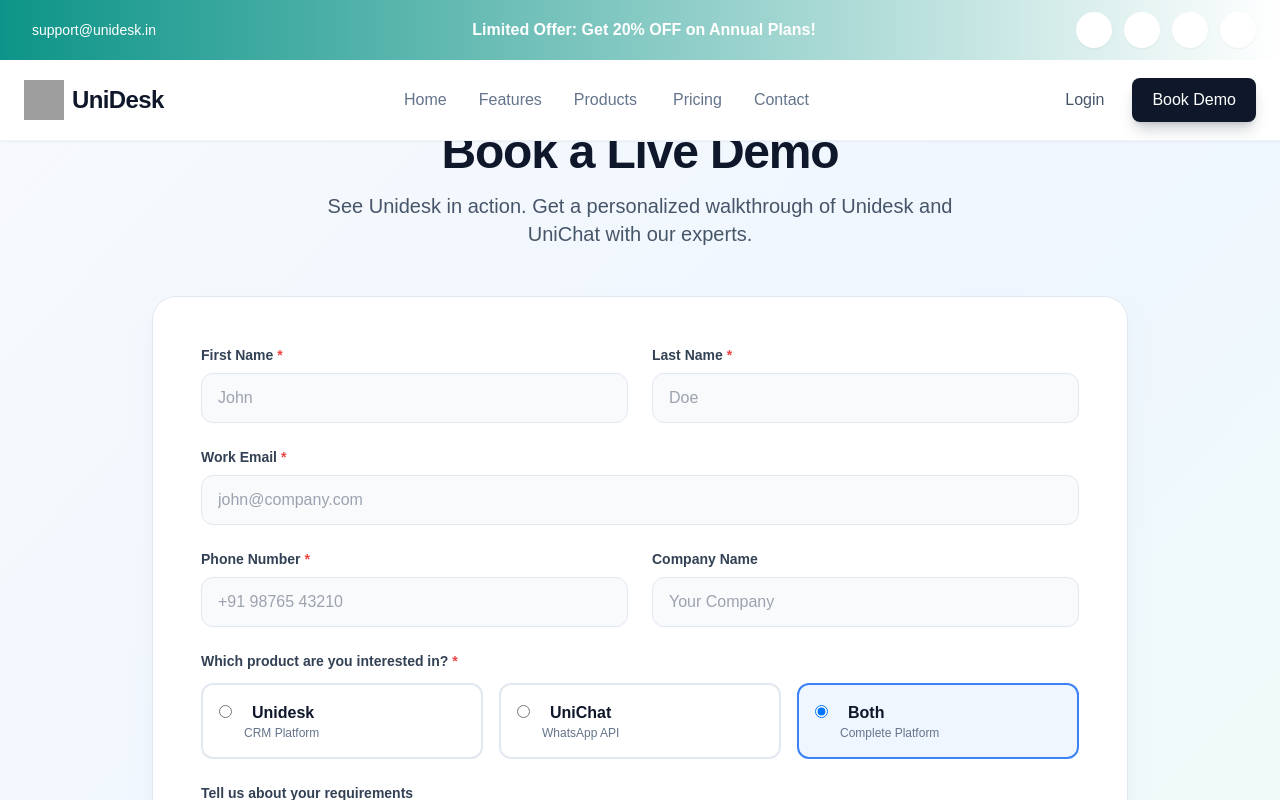
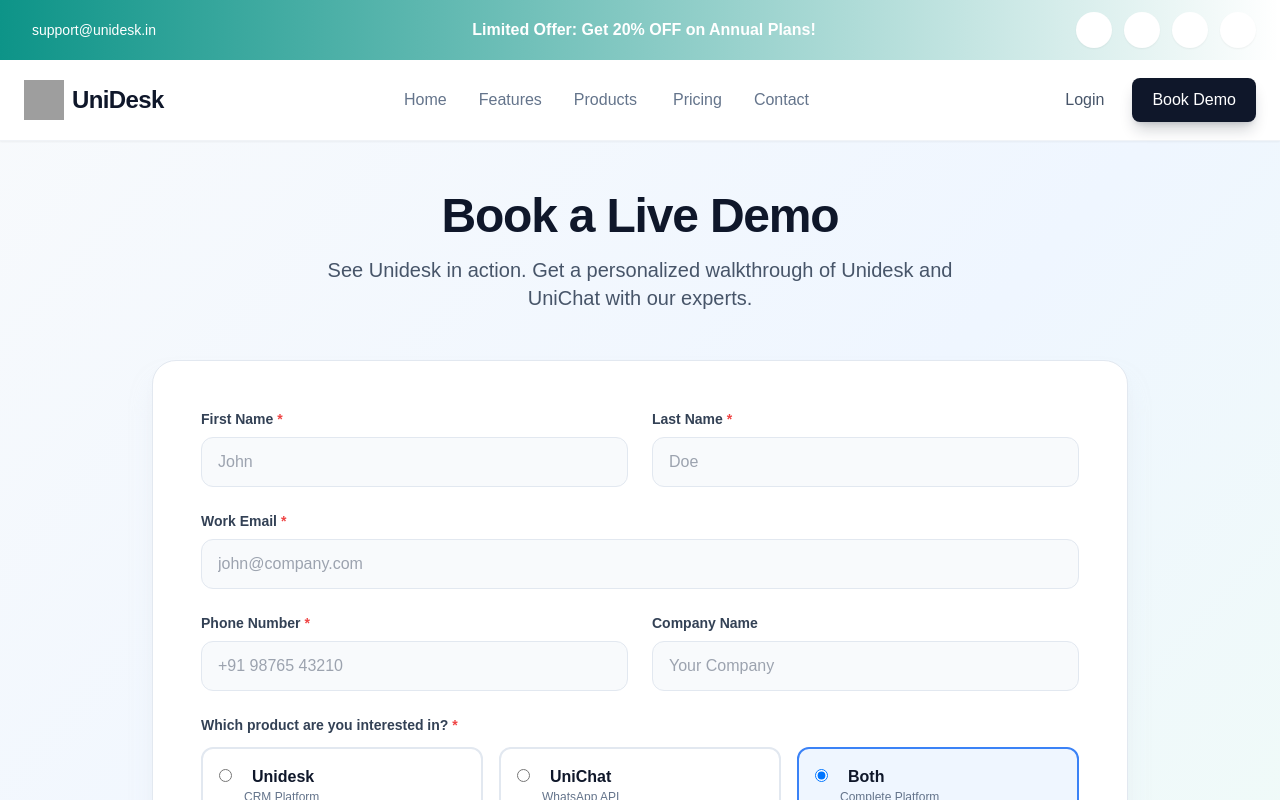
Before and after one commit to raovipul4-tech/unidesk-main, a Next.js app in the folder apps/web/: page /book-demo in a window 1280 px wide. Shown: the top 800 px of the page. Built offline with nearby package versions, Linux system fonts and the light colour scheme; grey boxes are pictures that could not be loaded; a web font is replaced by a local one.

Commit message:
Update from AppGen

```diff
--- a/apps/web/app/book-demo/page.tsx
+++ b/apps/web/app/book-demo/page.tsx
@@ -64,7 +64,7 @@
       <div className="font-sans text-slate-900 antialiased selection:bg-brand-100 selection:text-brand-900">
         <Header />
 
-        <main className="pt-32 pb-20 min-h-screen relative overflow-hidden bg-gradient-to-br from-slate-50 via-blue-50 to-green-50">
+        <main className="pt-48 pb-20 min-h-screen relative overflow-hidden bg-gradient-to-br from-slate-50 via-blue-50 to-green-50">
           {/* Decorative Elements */}
           <div className="fixed top-0 right-0 w-96 h-96 bg-gradient-to-br from-brand-200 to-transparent rounded-full blur-3xl opacity-20 -z-10 pointer-events-none"></div>
           <div className="fixed bottom-0 left-0 w-80 h-80 bg-gradient-to-tr from-green-200 to-transparent rounded-full blur-3xl opacity-20 -z-10 pointer-events-none"></div>
```
Also changed, not shown: 1 other file (tests, documents, lock files or other folders).
